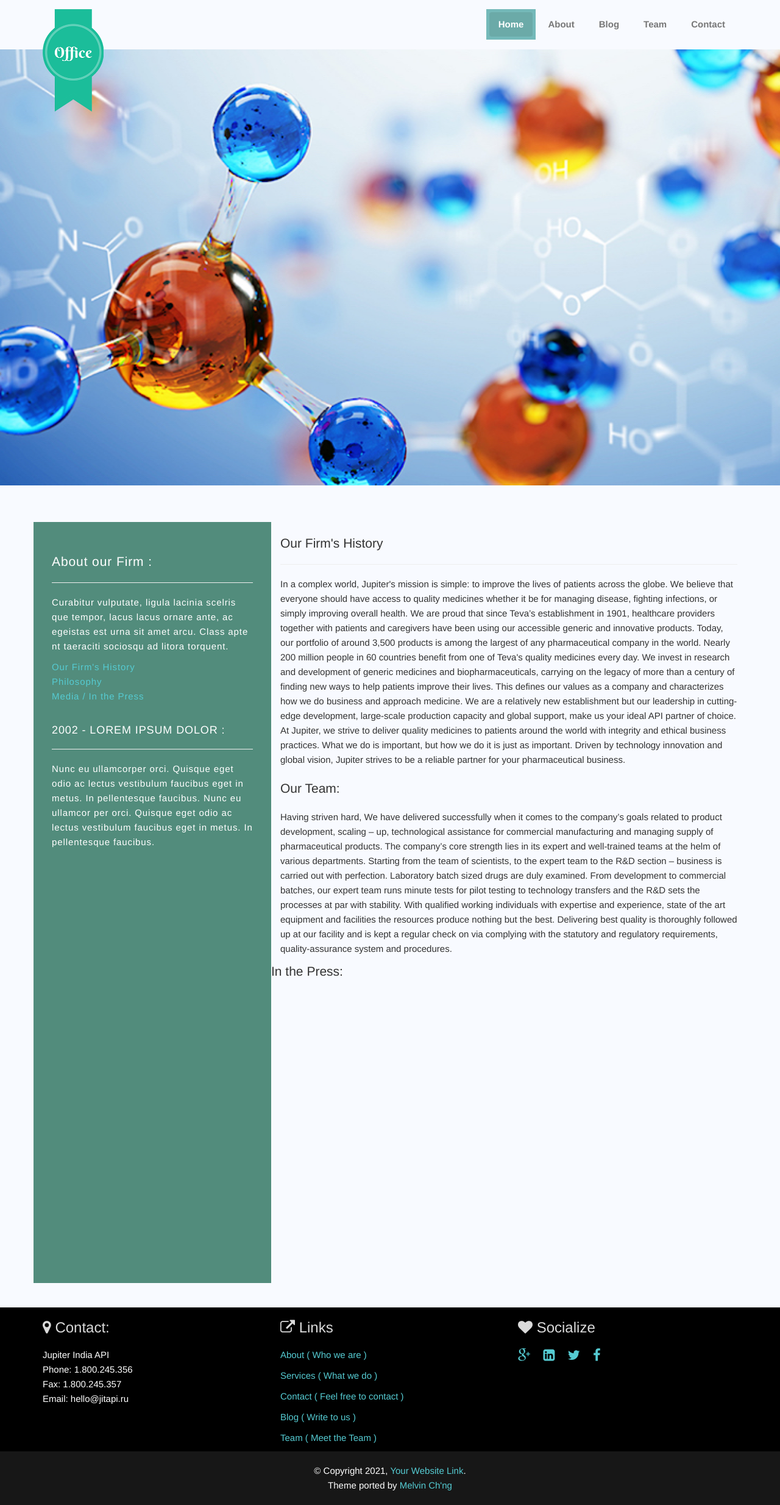
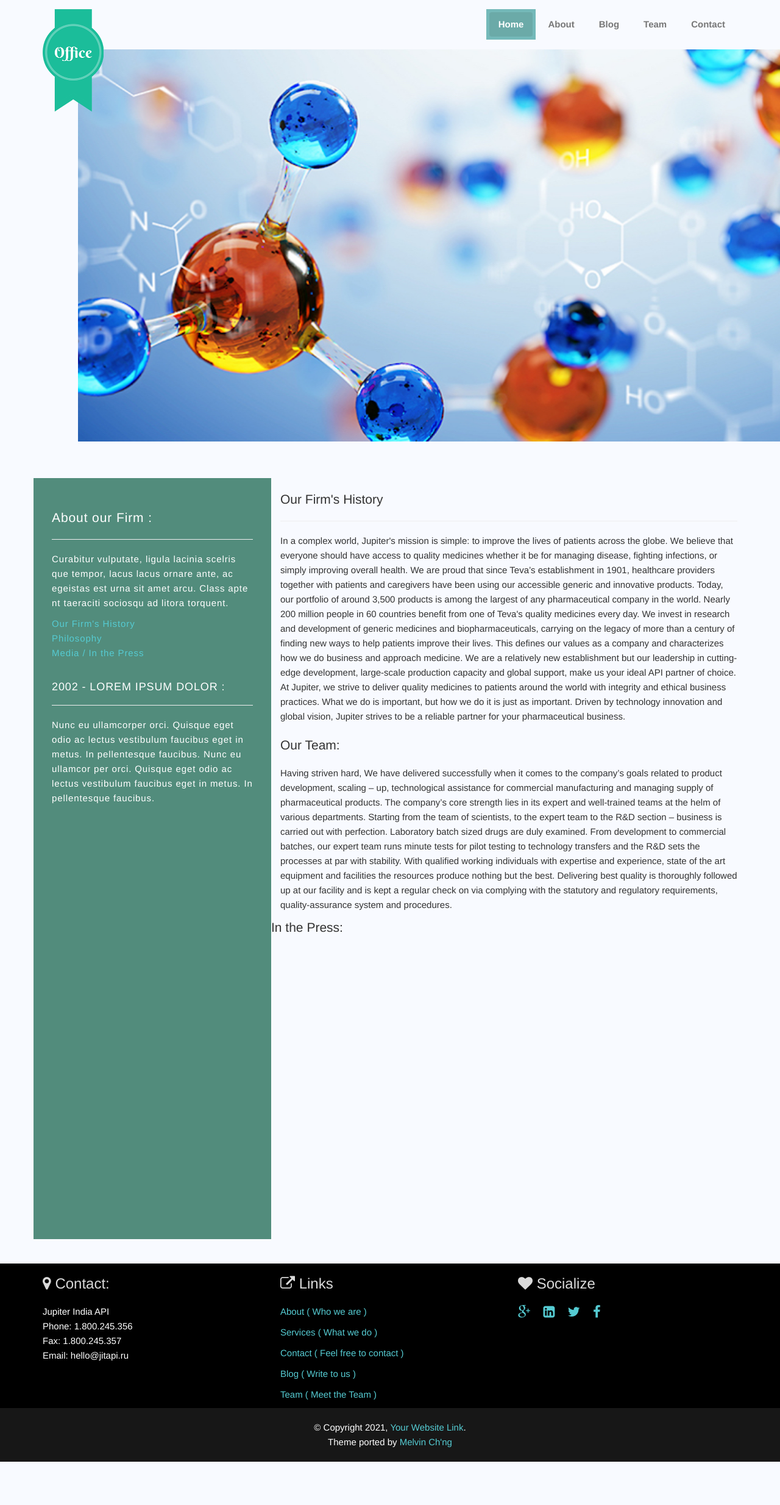
Before and after one commit to jitapi/jitapi.github.io, a Jekyll site: the page built from about.html, in a window 1280 px wide. Shown: the whole page at 61% size. Built offline with Jekyll 4.4.1, drawn with Linux system fonts in a browser that asks for light colours; after the commit the page ends 2397 px from its top, so only the background shows below that.

Commit message:
Update about.html

```diff
--- a/about.html
+++ b/about.html
@@ -6,7 +6,7 @@ permalink: /about
 <!-- Main Container -->
 
 <div class="row container-kamn">
-  <img src="assets/img/slider/slide1.jpg" class="blog-post" alt="Feature-img" align="right" width="100%" height = "50%">
+  <img src="assets/img/slider/slide1.jpg" class="blog-post" alt="Feature-img" align="right" width="90%" height = "10%">
 
 </div>
 
```
